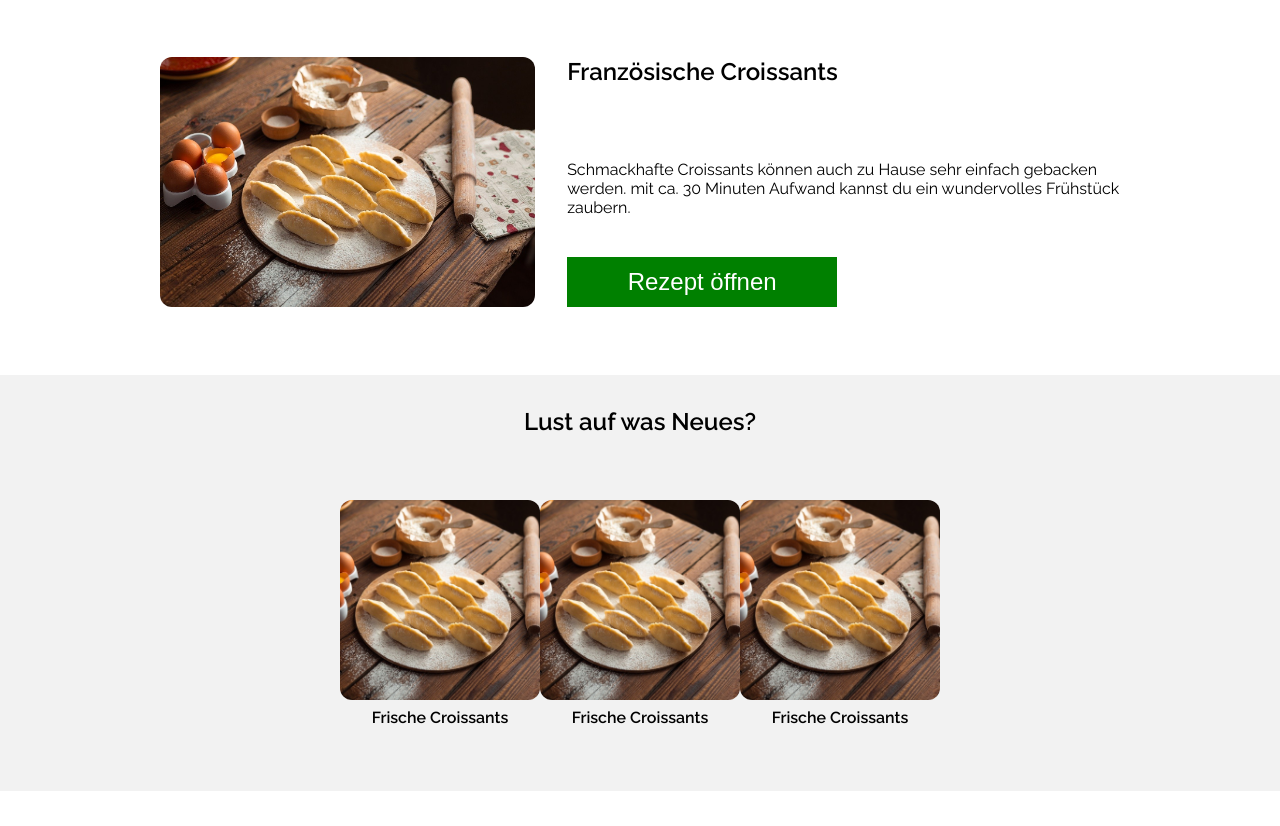
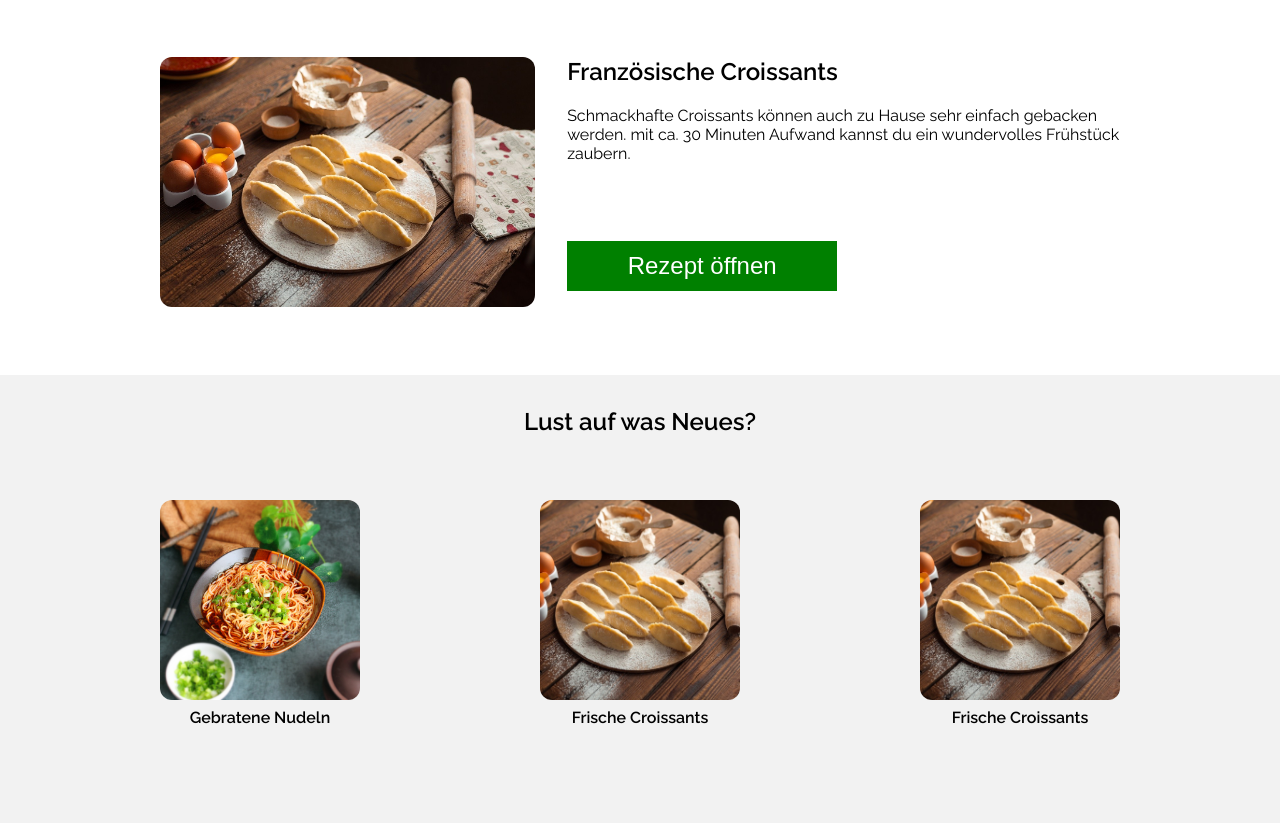
Before and after one commit to Ph1L-s/Kochwelt-TeamProjekt, a plain HTML site: page components/main.html in a window 1280 px wide. Shown: the part 126-952 px from the top of the page. Drawn offline with Linux system fonts and the light colour scheme.

Commit message:
update
img gebratene Nudeln eingefügt
Lust container Optimiert
pfanne_wok -> Abstand nach unten angepasst
croissantt section optimiert

```diff
--- a/components/main.html
+++ b/components/main.html
@@ -65,13 +65,13 @@
         </section>
 
         <section class="lust_auf_was_neues">
-            <div>
+            <div class="recipes">
                 <h2>Lust auf was Neues?</h2>
                 <div class="lust_container">
                     <div class="lust_control">
                         <a class="link" href="#">
-                            <img src="../img/croissant.jpg" alt="Croissant_Bild" />
-                            Frische Croissants
+                            <img src="../img/noodle.jpg" alt="Croissant_Bild" />
+                            Gebratene Nudeln
                         </a>
                         <a class="link" href="#">
                             <img src="../img/croissant.jpg" alt="Croissant_Bild" />
--- a/css/main.css
+++ b/css/main.css
@@ -25,12 +25,16 @@ body {
   height: 250px;
   border-radius: 12px;
 }
-
+.recipes {
+  width: 100%;
+}
 .recipe {
   display: flex;
   flex-direction: column;
   justify-content: space-between;
-  gap: 40px;
+  height: 100%;
+  padding-top: 8px;
+  padding-bottom: 16px;
 }
 
 .recipe_description {
@@ -95,10 +99,10 @@ body {
 
 .lust_control {
   display: flex;
-  justify-content: space-around;
+  justify-content: space-between;
   width: 100%;
   padding-top: 32px;
-  padding-bottom: 32px;
+  padding-bottom: 64px;
   padding-left: 160px;
   padding-right: 160px;
 }
@@ -109,8 +113,8 @@ body {
   align-items: center;
   padding-left: 160px;
   padding-right: 160px;
-  margin-top: 64px;
-  margin-bottom: 64px;
+  margin-top: 32px;
+  margin-bottom: 96px;
 }
 
 .pfanne_wok h2 {
```
Also changed, not shown: img/noodle.jpg (added).
